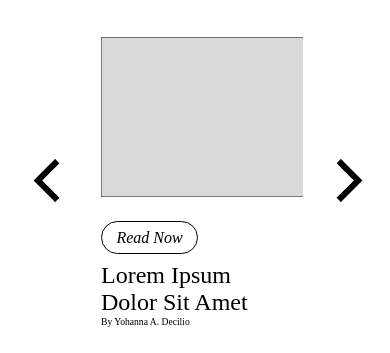
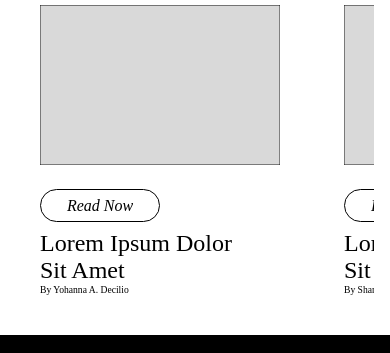
Before and after one commit to RandelYumul/Truth_in_Tales, a plain HTML site: page index.html in a window 390 px wide. Shown: the part 602-955 px from the top of the page. Drawn offline with Linux system fonts and the light colour scheme; a web font is replaced by a local one.

Commit message:
Styles updated!

```diff
--- a/styles.css
+++ b/styles.css
@@ -1172,6 +1172,7 @@ ul li:hover > .blogs {
         display: flex;
         flex-direction: row;
         justify-content: center;
+
     }
 
     .other h1 {
@@ -1195,7 +1196,8 @@ ul li:hover > .blogs {
         display: flex;
         flex-direction: column;
         justify-content: space-between;
-        padding: 2rem 0;
+        padding-bottom: 2rem;
+        padding-top: 0;
         max-width: 100%;
         margin: 0;
     }
@@ -1248,6 +1250,13 @@ ul li:hover > .blogs {
     .scroll_container{
         gap: 2rem;
         width: 100vw;
+    }
+    .scroll_wrapper{
+        padding: 0 1rem;
+        width: 100vw;
+    }
+    .scroll_btn{
+        display: none;
     }
 
 
```
